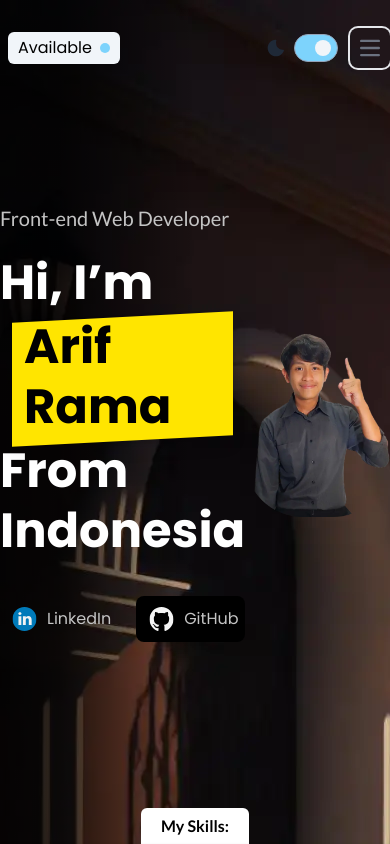
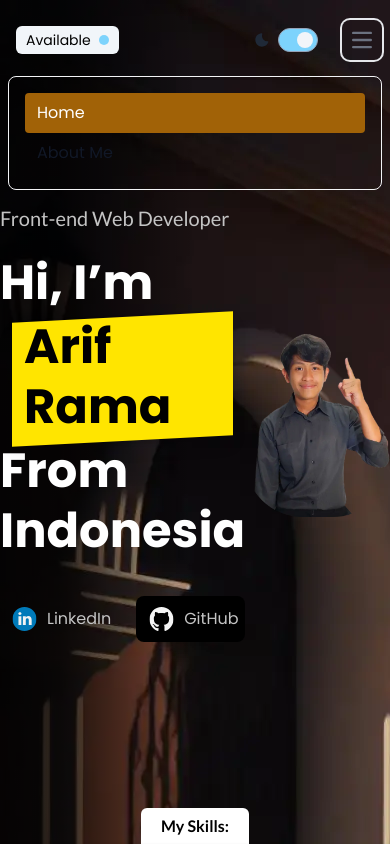
Before and after one commit to ariframaps/portofolio, a React (Create React App) app: page / in a window 390 px wide. Both pictures are taken after a click on the button "Open main menu". Shown: the top 844 px of the page. Built offline with nearby package versions, Linux system fonts and the light colour scheme; no server answers.

Commit message:
header responsive

```diff
--- a/src/components/layout/Header.jsx
+++ b/src/components/layout/Header.jsx
@@ -1,31 +1,34 @@
+import { useState } from "react"
 import { DarkmodeToggle } from "../others/DarkmodeToggle"
 
 export const Header = () => {
+    const [showMenu, setShowMenu] = useState(false) // show dropdown (when on mobile)
+
     return (
-        <header className="absolute z-[999] inset-x-0 font-poppins text-base text-slate-100">
-            <div className="max-w-screen-3xl flex flex-wrap items-center justify-between mx-auto py-7">
+        <header className="px-2 md:px-5 absolute z-[999] inset-x-0 font-poppins text-base text-slate-100">
+            <div className="max-w-screen-3xl flex flex-wrap items-center justify-between mx-auto py-5 md:py-7">
                 <div className="flex items-center">
-                    <span className="flex items-center ms-2 px-2.5 py-1 rounded-md bg-slate-100 text-black">
+                    <span className="flex items-center ms-2 px-2.5 py-1 rounded-md bg-slate-100 text-black text-sm md:text-base">
                         Available
                         <svg className="ms-2 w-2.5 h-2.5 bg-sky-300 rounded-full"></svg>
                     </span>
                 </div>
                 <div className="flex md:order-2 space-x-3 md:space-x-0 rtl:space-x-reverse">
                     <DarkmodeToggle />
-                    <button data-collapse-toggle="navbar-sticky" type="button" className="inline-flex items-center p-2 w-10 h-10 justify-center text-sm text-gray-500 rounded-lg md:hidden hover:bg-gray-100 focus:outline-none focus:ring-2 focus:ring-gray-200 dark:text-gray-400 dark:hover:bg-gray-700 dark:focus:ring-gray-600" aria-controls="navbar-sticky" aria-expanded="false">
+                    <button onClick={() => setShowMenu(!showMenu)} data-collapse-toggle="navbar-sticky" type="button" className="inline-flex items-center p-2 w-10 h-10 justify-center text-sm text-gray-500 rounded-lg md:hidden hover:bg-gray-100 focus:outline-none focus:ring-2 focus:ring-gray-200 dark:text-gray-400 dark:hover:bg-gray-700 dark:focus:ring-gray-600" aria-controls="navbar-sticky" aria-expanded="false">
                         <span className="sr-only">Open main menu</span>
                         <svg className="w-5 h-5" aria-hidden="true" xmlns="http://www.w3.org/2000/svg" fill="none" viewBox="0 0 17 14">
                             <path stroke="currentColor" strokeLinecap="round" strokeLinejoin="round" strokeWidth="2" d="M1 1h15M1 7h15M1 13h15" />
                         </svg>
                     </button>
                 </div>
-                <nav className="items-center justify-between hidden w-full md:flex md:w-auto md:order-1" id="navbar-sticky">
+                <nav className={`${showMenu ? '' : 'hidden'} items-center justify-between w-full md:flex md:w-auto md:order-1`} id="navbar-sticky">
                     <ul className="flex flex-col p-4 md:p-0 mt-4 font-base border border-gray-100 rounded-lg md:space-x-8 rtl:space-x-reverse md:flex-row md:mt-0 md:border-0 dark:border-gray-700">
                         <li>
-                            <a href="#hero_section" className="block py-2 px-3 text-white bg-yellow-700 rounded md:bg-transparent md:text-yellow-700 md:p-0 md:dark:text-yellow-500" aria-current="page">Home</a>
+                            <a onClick={() => setShowMenu(!showMenu)} href="#hero_section" className="block py-2 px-3 text-white bg-yellow-700 rounded md:bg-transparent md:text-yellow-700 md:p-0 md:dark:text-yellow-500" aria-current="page">Home</a>
                         </li>
                         <li>
-                            <a href="#about_section" className="block py-2 px-3 text-gray-900 rounded hover:bg-gray-100 md:hover:bg-transparent md:hover:text-yellow-700 md:p-0 md:dark:hover:text-yellow-500 dark:text-white dark:hover:bg-gray-700 dark:hover:text-white md:dark:hover:bg-transparent dark:border-gray-700">About Me</a>
+                            <a onClick={() => setShowMenu(!showMenu)} href="#about_section" className="block py-2 px-3 text-gray-900 rounded hover:bg-gray-100 md:hover:bg-transparent md:hover:text-yellow-700 md:p-0 md:dark:hover:text-yellow-500 dark:text-white dark:hover:bg-gray-700 dark:hover:text-white md:dark:hover:bg-transparent dark:border-gray-700">About Me</a>
                         </li>
                     </ul>
                 </nav>
--- a/src/components/others/DarkmodeToggle.jsx
+++ b/src/components/others/DarkmodeToggle.jsx
@@ -17,9 +17,9 @@ export const DarkmodeToggle = () => {
     }
 
     return (
-        <div className="flex items-center gap-x-2">
+        <div onClick={() => setDarkMode(!darkMode)} className="flex items-center gap-x-2 me-3 md:me-0">
             {/* moon / sun logo */}
-            <svg className="w-5 h-5 text-gray-800 dark:text-yellow-400" aria-hidden="true" xmlns="http://www.w3.org/2000/svg" width="24" height="24" fill="currentColor" viewBox="0 0 24 24">
+            <svg className="w-4 h-4 md:w-5 md:h-5 text-gray-800 dark:text-yellow-400" aria-hidden="true" xmlns="http://www.w3.org/2000/svg" width="24" height="24" fill="currentColor" viewBox="0 0 24 24">
                 {darkMode ? (
                     <path fillRule="evenodd" d="M11.675 2.015a.998.998 0 0 0-.403.011C6.09 2.4 2 6.722 2 12c0 5.523 4.477 10 10 10 4.356 0 8.058-2.784 9.43-6.667a1 1 0 0 0-1.02-1.33c-.08.006-.105.005-.127.005h-.001l-.028-.002A5.227 5.227 0 0 0 20 14a8 8 0 0 1-8-8c0-.952.121-1.752.404-2.558a.996.996 0 0 0 .096-.428V3a1 1 0 0 0-.825-.985Z" clipRule="evenodd" />
                 ) : (
@@ -28,7 +28,7 @@ export const DarkmodeToggle = () => {
             </svg>
 
             {/* toggle */}
-            <div onClick={() => setDarkMode(!darkMode)} className={`${darkMode ? 'justify-end bg-sky-300' : ' justify-start bg-slate-100'} duration-200  flex items-center p-1.5 w-11 h-7 rounded-2xl border border-slate-400`}>
+            <div className={`${darkMode ? 'justify-end bg-sky-300' : ' justify-start bg-slate-100'} duration-200  flex items-center p-1 md:p-1.5 w-10 md:w-11 h-6 md:h-7 rounded-2xl border border-slate-400`}>
                 <svg className={`block w-4 h-4 rounded-full duration-200 ${darkMode ? 'bg-slate-100' : ' bg-sky-300'}`} />
             </div>
         </div>
--- a/src/styles/output.css
+++ b/src/styles/output.css
@@ -684,6 +684,18 @@ video {
   margin-bottom: 1rem;
 }
 
+.ms-5 {
+  margin-inline-start: 1.25rem;
+}
+
+.ms-3 {
+  margin-inline-start: 0.75rem;
+}
+
+.me-3 {
+  margin-inline-end: 0.75rem;
+}
+
 .block {
   display: block;
 }
@@ -750,6 +762,14 @@ video {
 
 .h-screen {
   height: 100vh;
+}
+
+.h-3 {
+  height: 0.75rem;
+}
+
+.h-6 {
+  height: 1.5rem;
 }
 
 .min-h-24 {
@@ -810,6 +830,18 @@ video {
   width: 100%;
 }
 
+.w-3 {
+  width: 0.75rem;
+}
+
+.w-9 {
+  width: 2.25rem;
+}
+
+.w-8 {
+  width: 2rem;
+}
+
 .min-w-40 {
   min-width: 10rem;
 }
@@ -1018,6 +1050,11 @@ video {
   background-color: rgb(161 98 7 / var(--tw-bg-opacity));
 }
 
+.bg-red-200 {
+  --tw-bg-opacity: 1;
+  background-color: rgb(254 202 202 / var(--tw-bg-opacity));
+}
+
 .bg-\[url\(\'\.\.\/assets\/background\/hero_image-light\.webp\'\)\] {
   background-image: url('../assets/background/hero_image-light.webp');
 }
@@ -1141,6 +1178,16 @@ video {
   padding-bottom: 2rem;
 }
 
+.py-3 {
+  padding-top: 0.75rem;
+  padding-bottom: 0.75rem;
+}
+
+.py-4 {
+  padding-top: 1rem;
+  padding-bottom: 1rem;
+}
+
 .pb-\[150px\] {
   padding-bottom: 150px;
 }
@@ -1467,6 +1514,10 @@ video {
     margin-top: 0px;
   }
 
+  .md\:me-0 {
+    margin-inline-end: 0px;
+  }
+
   .md\:flex {
     display: flex;
   }
@@ -1475,8 +1526,32 @@ video {
     display: none;
   }
 
+  .md\:h-5 {
+    height: 1.25rem;
+  }
+
+  .md\:h-7 {
+    height: 1.75rem;
+  }
+
+  .md\:h-4 {
+    height: 1rem;
+  }
+
   .md\:w-auto {
     width: auto;
+  }
+
+  .md\:w-5 {
+    width: 1.25rem;
+  }
+
+  .md\:w-4 {
+    width: 1rem;
+  }
+
+  .md\:w-11 {
+    width: 2.75rem;
   }
 
   .md\:flex-row {
@@ -1507,9 +1582,37 @@ video {
     padding: 0px;
   }
 
+  .md\:p-1 {
+    padding: 0.25rem;
+  }
+
+  .md\:p-1\.5 {
+    padding: 0.375rem;
+  }
+
+  .md\:px-2 {
+    padding-left: 0.5rem;
+    padding-right: 0.5rem;
+  }
+
+  .md\:px-5 {
+    padding-left: 1.25rem;
+    padding-right: 1.25rem;
+  }
+
+  .md\:py-7 {
+    padding-top: 1.75rem;
+    padding-bottom: 1.75rem;
+  }
+
   .md\:text-4xl {
     font-size: 2.25rem;
     line-height: 2.5rem;
+  }
+
+  .md\:text-base {
+    font-size: 1rem;
+    line-height: 1.5rem;
   }
 
   .md\:text-yellow-700 {
```
